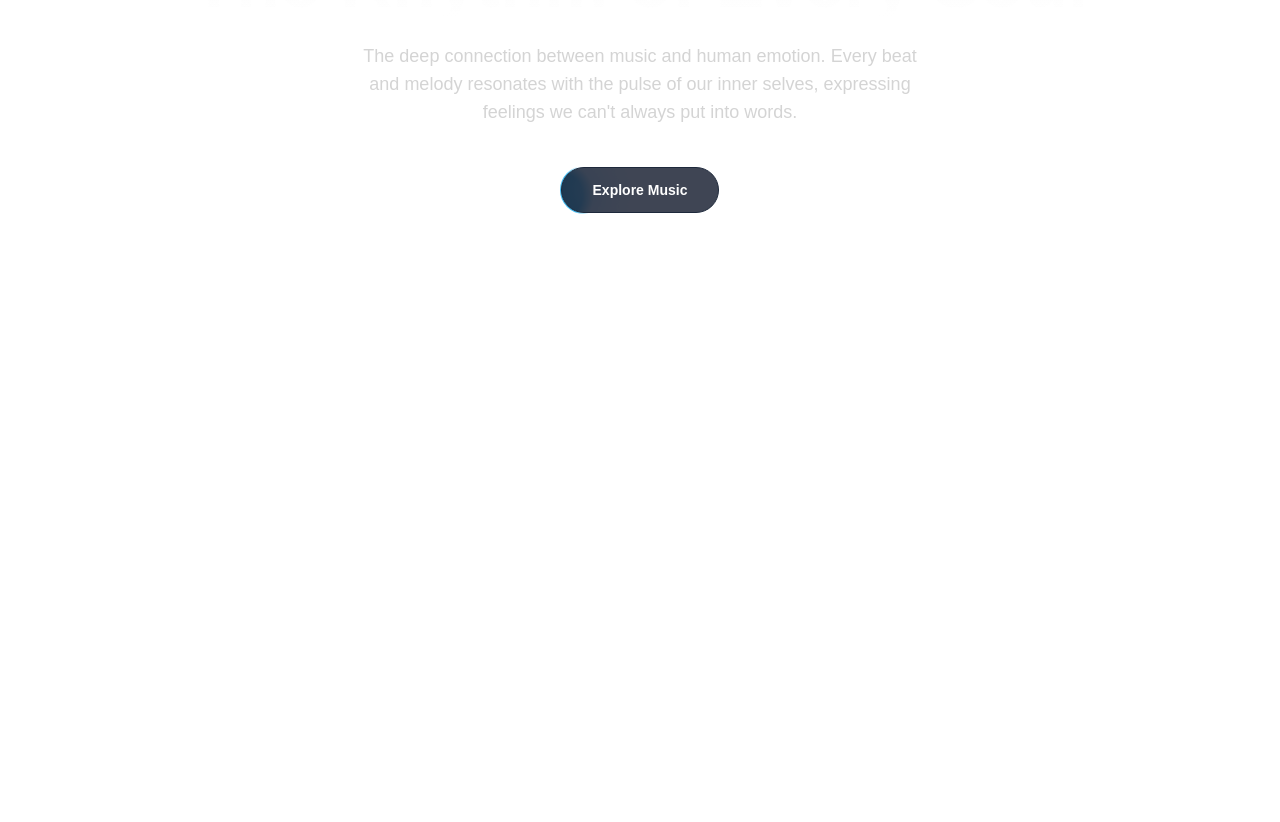
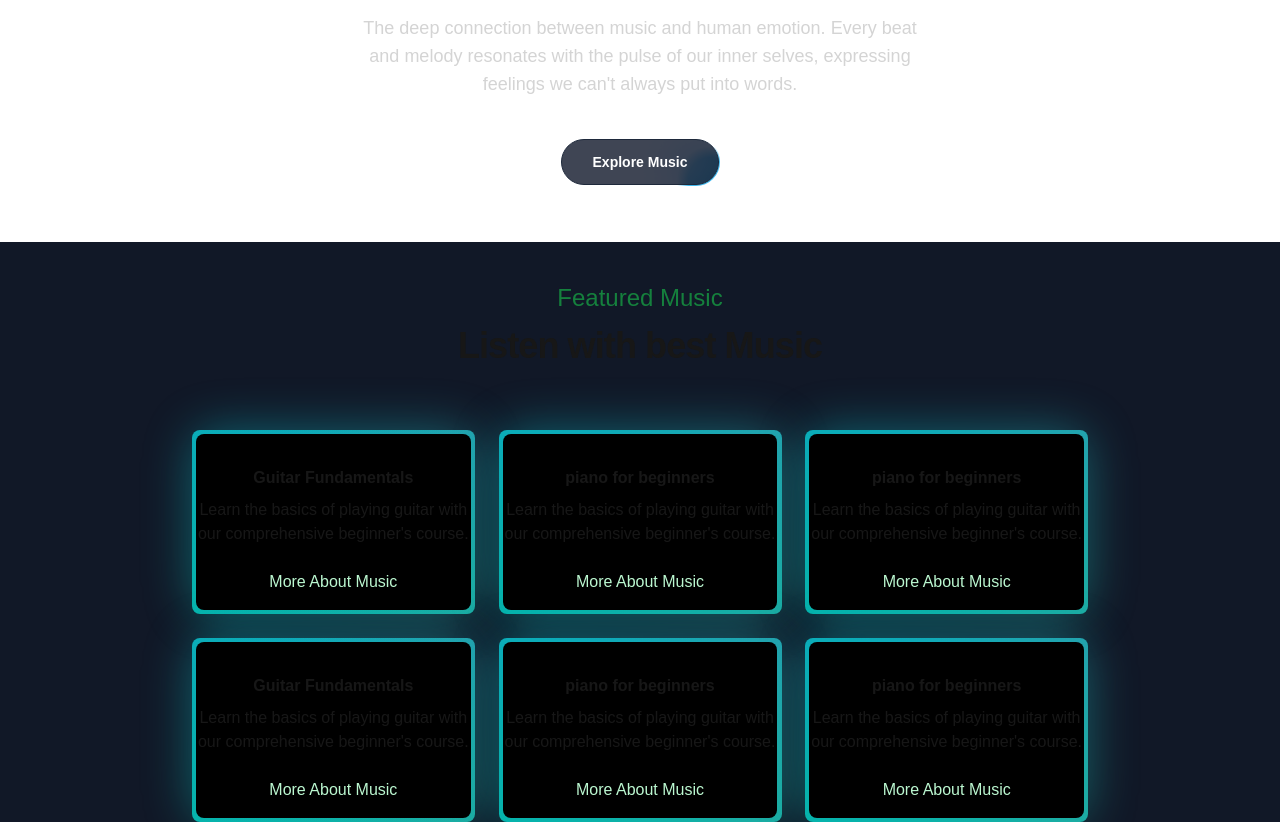
Before and after one commit to wahid6313/Project-Music, a Next.js app: page / in a window 1280 px wide. Shown: the part 360-1182 px from the top of the page. Before the commit the page ends 800 px from the top, so only its background shows below. Built offline with nearby package versions, Linux system fonts and the light colour scheme.

Commit message:
cards-section

```diff
--- /dev/null
+++ b/app/components/FeaturedCourses.tsx
@@ -0,0 +1,54 @@
+"use client";
+import courseData from "../data/music_courses.json";
+import { BackgroundGradient } from "./ui/background-gradient";
+import Link from "next/link";
+
+interface Course {
+  id: number;
+  title: string;
+  slug: string;
+  description: string;
+  price: number;
+  instructor: string;
+  isFeatured: boolean;
+}
+
+function FeaturedCourses() {
+  const featuredCourses = courseData.courses.filter(
+    (course: Course) => course.isFeatured
+  );
+  return (
+    <div className=" bg-gray-900 w-full text-center ">
+      <div>
+        <h1 className="text-2xl text-green-700  mt-10"> Featured Music</h1>
+        <p className="text-3xl mt-3 tracking-tight font-bold sm:text-4xl ">
+          Listen with best Music
+        </p>
+      </div>
+      <div className="mt-16 ">
+        <div className="grid grid:col-1 lg:grid-cols-3 sm:grid-cols-2 gap-6 px-48 ">
+          {featuredCourses.map((course: Course) => (
+            <div key={course.id}>
+              <BackgroundGradient className="rounded-lg bg-black overflow-hidden h-full">
+                <div className="mt-6">
+                  <p className="font-semibold py-2 ">{course.title}</p>
+                  <p className="mb-6">{course.description}</p>
+                  <div className="mb-4">
+                    <Link
+                      href={`/courses/${course.slug}`}
+                      className="text-green-200"
+                    >
+                      More About Music{" "}
+                    </Link>
+                  </div>
+                </div>
+              </BackgroundGradient>
+            </div>
+          ))}
+        </div>
+      </div>
+    </div>
+  );
+}
+
+export default FeaturedCourses;
--- a/app/components/HeroSection.tsx
+++ b/app/components/HeroSection.tsx
@@ -1,13 +1,12 @@
 import Link from "next/link";
-import { Spotlight } from "./ui/Spotlight";
+
 import { Button } from "./ui/moving-border";
 
 function HeroSection() {
   return (
-    <div className="flex flex-col items-center justify-center relative h-full  w-full text-black  overflow-hidden max-auto py-10 md:py-0">
+    <div className="  w-full  text-black overflow-hidden ">
       {/* <div className="absolute inset-0 -z-10 h-full w-full dark:bg-black dark:bg-[radial-gradient(#000_1px,#000px)]  dark:bg-[size:20px_20px] bg-[radial-gradient(#444649_1px,transparent_1px)] [background-size:16px_16px]" /> */}
-      <div className=" w-full text-center p-4  z-10 relative">
-        <Spotlight className="-top-40 md:left-60 md:top-70" fill="white" />
+      <div className=" w-full text-center p-4   relative">
         <h1 className="mt-20 mb-6 text-6xl md:text-7xl font-bold bg-clip-text text-transparent bg-gradient-to-b from-neutral-50">
           The Rhythm of Every Soul
         </h1>
@@ -16,11 +15,11 @@ function HeroSection() {
           melody resonates with the pulse of our inner selves, expressing
           feelings we can't always put into words.
         </p>
-        <div className="mt-10 text-white  w-50 items-center">
+        <div className="mt-10 text-white  w-50 items-center mb-10">
           <Link href={"/music"}>
             <Button
               borderRadius="1.75rem"
-              className="font-bold dark-bg-black text-white dark-text-white border-neutral-200 dark:border-slate-800"
+              className="font-bold dark-bg-black text-white dark-text-white border-neutral-200 dark:border-slate-800 "
             >
               Explore Music
             </Button>
--- a/app/components/Navbar.tsx
+++ b/app/components/Navbar.tsx
@@ -4,16 +4,18 @@ import React, { useState } from "react";
 import { HoveredLink, Menu, MenuItem, ProductItem } from "./ui/navbar-menu";
 import { cn } from "../lib/utils";
 import Link from "next/link";
+import { Spotlight } from "./ui/Spotlight";
 
 function Navbar({ className }: { className?: string }) {
   const [active, setActive] = useState<string | null>(null);
   return (
     <div
       className={cn(
-        "fixed top-2 inset-x-0 max-w-2xl h-18 mx-auto  text-xl z-50",
+        " top-2 inset-x-0 max-w-2xl h-18 w-full mx-auto text-xl mb-20",
         className
       )}
     >
+      <Spotlight className="-top-40 md:left-60 md:top-70" fill="white" />
       <Menu setActive={setActive}>
         <Link href="/">
           <MenuItem setActive={setActive} active={active} item="Home">
--- /dev/null
+++ b/app/components/ui/background-gradient.tsx
@@ -0,0 +1,72 @@
+import { cn } from "../../lib/utils";
+import React from "react";
+import { motion } from "framer-motion";
+
+export const BackgroundGradient = ({
+  children,
+  className,
+  containerClassName,
+  animate = true,
+}: {
+  children?: React.ReactNode;
+  className?: string;
+  containerClassName?: string;
+  animate?: boolean;
+}) => {
+  const variants = {
+    initial: {
+      backgroundPosition: "0 50%",
+    },
+    animate: {
+      backgroundPosition: ["0, 50%", "100% 50%", "0 50%"],
+    },
+  };
+  return (
+    <div className={cn("relative p-[4px] group", containerClassName)}>
+      <motion.div
+        variants={animate ? variants : undefined}
+        initial={animate ? "initial" : undefined}
+        animate={animate ? "animate" : undefined}
+        transition={
+          animate
+            ? {
+                duration: 5,
+                repeat: Infinity,
+                repeatType: "reverse",
+              }
+            : undefined
+        }
+        style={{
+          backgroundSize: animate ? "400% 400%" : undefined,
+        }}
+        className={cn(
+          "absolute inset-0 rounded-3xl z-[1] opacity-50 group-hover:opacity-100 blur-xl  transition duration-500 will-change-transform",
+          " bg-[radial-gradient(circle_farthest-side_at_0_100%,#00ccb1,transparent),radial-gradient(circle_farthest-side_at_100%_0,#7b61ff,transparent),radial-gradient(circle_farthest-side_at_100%_100%,#ffc414,transparent),radial-gradient(circle_farthest-side_at_0_0,#1ca0fb,#141316)]"
+        )}
+      />
+      <motion.div
+        variants={animate ? variants : undefined}
+        initial={animate ? "initial" : undefined}
+        animate={animate ? "animate" : undefined}
+        transition={
+          animate
+            ? {
+                duration: 5,
+                repeat: Infinity,
+                repeatType: "reverse",
+              }
+            : undefined
+        }
+        style={{
+          backgroundSize: animate ? "400% 400%" : undefined,
+        }}
+        className={cn(
+          "absolute inset-0 rounded-lg z-[1] will-change-transform",
+          "bg-[radial-gradient(circle_farthest-side_at_0_100%,#00ccb1,transparent),radial-gradient(circle_farthest-side_at_100%_0,#7b61ff,transparent),radial-gradient(circle_farthest-side_at_100%_100%,#ffc414,transparent),radial-gradient(circle_farthest-side_at_0_0,#1ca0fb,#141316)]"
+        )}
+      />
+
+      <div className={cn("relative z-10", className)}>{children}</div>
+    </div>
+  );
+};
--- a/app/components/ui/moving-border.tsx
+++ b/app/components/ui/moving-border.tsx
@@ -71,7 +71,7 @@ export function Button({
 
 export const MovingBorder = ({
   children,
-  duration = 3000,
+  duration = 4000,
   rx,
   ry,
   ...otherProps
--- a/app/data/music_courses.json
+++ b/app/data/music_courses.json
@@ -19,6 +19,66 @@
       "instructor": "wahid ali",
       "isFeatured": true,
       "image": "/courses/piano.jpg"
+    },
+    {
+      "id": 3,
+      "title": "Guitar Fundamentals",
+      "slug": "guitar-fundamentals",
+      "description": "Learn the basics of playing guitar with our comprehensive beginner's course.",
+      "price": 99.99,
+      "instructor": "John Doe",
+      "isFeatured": false,
+      "image": "/courses/guitar.jpg"
+    },
+    {
+      "id": 3,
+      "title": "piano for beginners",
+      "slug": "piano for beginners",
+      "description": "Learn the basics of playing guitar with our comprehensive beginner's course.",
+      "price": 50,
+      "instructor": "wahid ali",
+      "isFeatured": true,
+      "image": "/courses/piano.jpg"
+    },
+    {
+      "id": 5,
+      "title": "Guitar Fundamentals",
+      "slug": "guitar-fundamentals",
+      "description": "Learn the basics of playing guitar with our comprehensive beginner's course.",
+      "price": 99.99,
+      "instructor": "John Doe",
+      "isFeatured": true,
+      "image": "/courses/guitar.jpg"
+    },
+    {
+      "id": 6,
+      "title": "piano for beginners",
+      "slug": "piano for beginners",
+      "description": "Learn the basics of playing guitar with our comprehensive beginner's course.",
+      "price": 50,
+      "instructor": "wahid ali",
+      "isFeatured": true,
+      "image": "/courses/piano.jpg"
+    },
+    {
+      "id": 7,
+      "title": "Guitar Fundamentals",
+      "slug": "guitar-fundamentals",
+      "description": "Learn the basics of playing guitar with our comprehensive beginner's course.",
+      "price": 99.99,
+      "instructor": "John Doe",
+      "isFeatured": false,
+      "image": "/courses/guitar.jpg"
+    },
+    {
+      "id": 8,
+      "title": "piano for beginners",
+      "slug": "piano for beginners",
+      "description": "Learn the basics of playing guitar with our comprehensive beginner's course.",
+      "price": 50,
+      "instructor": "wahid ali",
+      "isFeatured": true,
+      "image": "/courses/piano.jpg"
     }
   ]
 }
--- a/app/page.tsx
+++ b/app/page.tsx
@@ -1,10 +1,13 @@
+import FeaturedCourses from "./components/FeaturedCourses";
 import HeroSection from "./components/HeroSection";
 
 export default function Home() {
   return (
-    <div className="flex justify-center items-center h-screen w-screen">
+    <div className="flex  flex-col justify-center items-center  m-auto">
       {/* <h1 className=" text-4xl text-center  text-white">Hii wahid</h1> */}
       <HeroSection />
+
+      <FeaturedCourses />
     </div>
   );
 }
```
